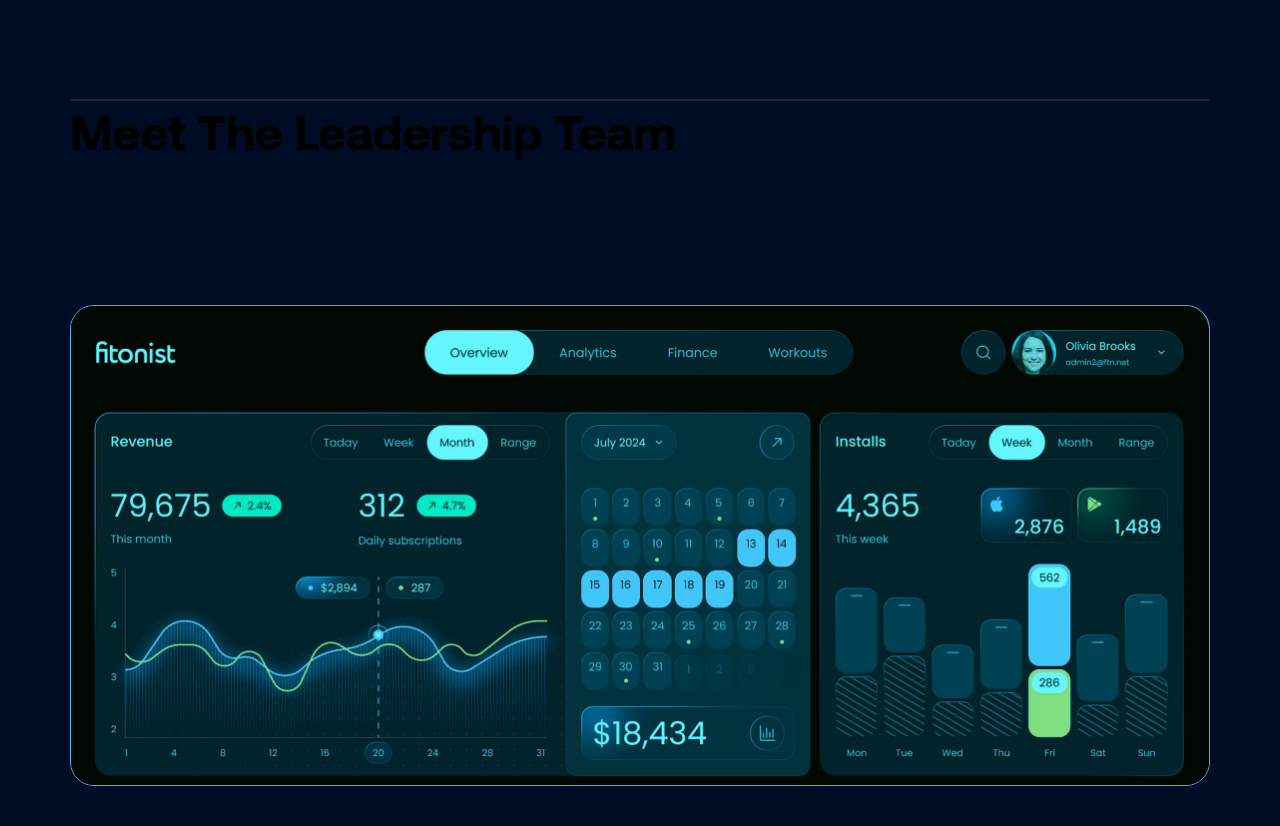
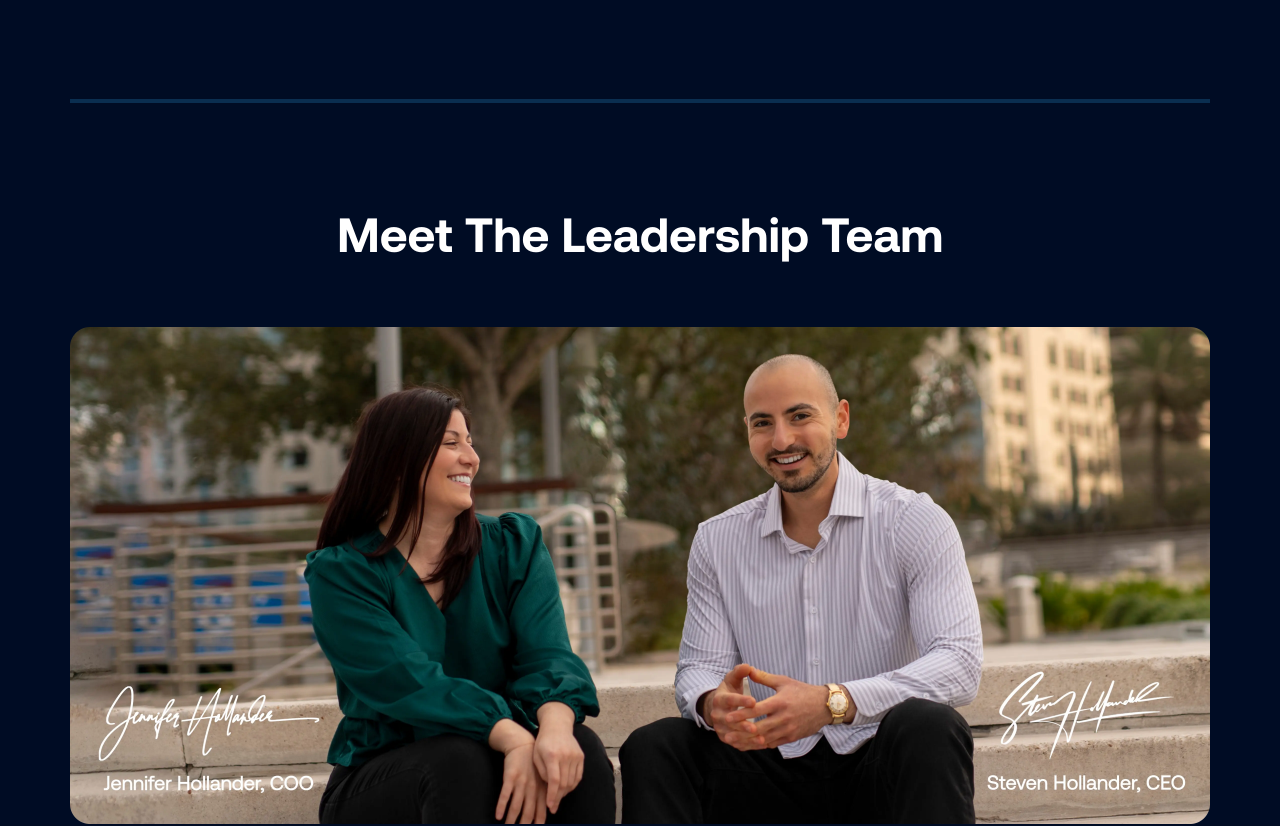
Before and after one commit to AmanPunia-510/zoplenti, a Next.js app: page /about-us in a window 1280 px wide. Shown: the part 557-1383 px from the top of the page. Built offline with nearby package versions, Linux system fonts and the light colour scheme.

Commit message:
page done

```diff
--- a/src/components/about-us/Leadership.jsx
+++ b/src/components/about-us/Leadership.jsx
@@ -4,13 +4,13 @@
   return (
     <div className='py-20 sm:py-24 xl:py-[100px]'>
       <div className="container max-w-[1180px]">
-        <div className="border border-grey w-full"></div>
-        <h2 className="font-bold text-5xl leading-133">Meet The Leadership Team</h2>
+        <div className="border-[2px] border-picton-blue opacity-20 w-full"></div>
+        <h2 className="font-bold text-5xl leading-133 text-white text-center mt-[100px]">Meet The Leadership Team</h2>
         <Image
-          className='rounded-3xl border border-picton-blue my-20 sm:my-24 xl:my-[140px] h-[190px] sm:h-auto'
-          src='/assets/images/webp/fintonist.webp'
-          width={1440}
-          height={480}
+          className='mb-20 sm:mb-24 xl:mb-[140px] h-[190px] sm:h-auto mt-[60px]'
+          src='/assets/images/about-us/webp/meet-the-team.webp'
+          width={1140}
+          height={497}
           alt='Fitonist'
         />
         <div className="border border-grey w-full"></div>
```
Also changed, not shown: public/assets/images/about-us/webp/meet-the-team.webp (added), public/assets/images/webp/image-102.png (deleted).
